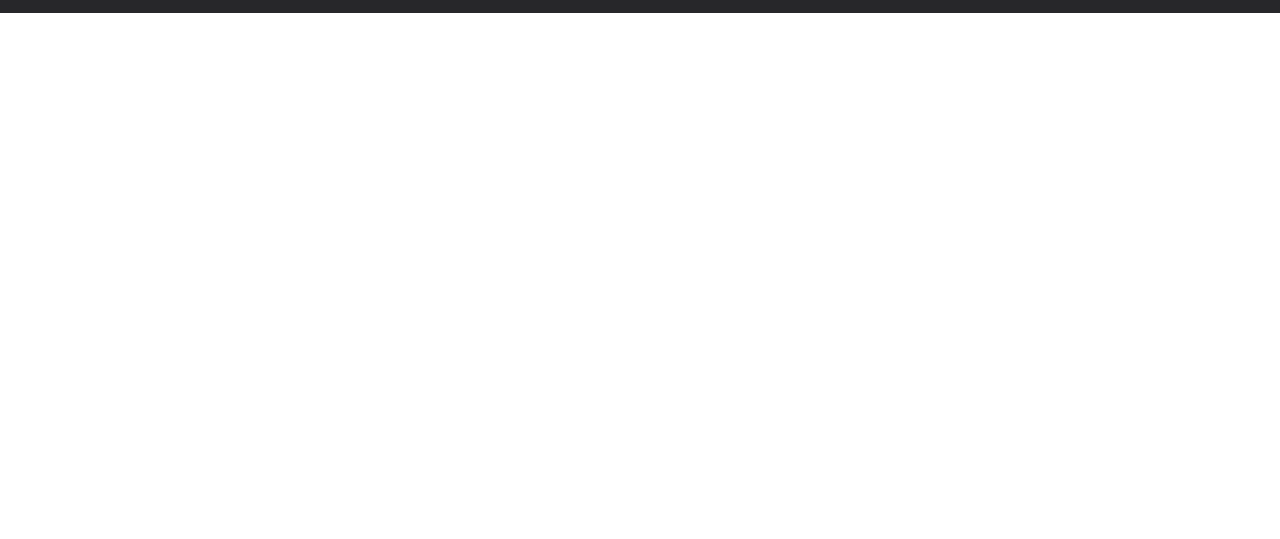
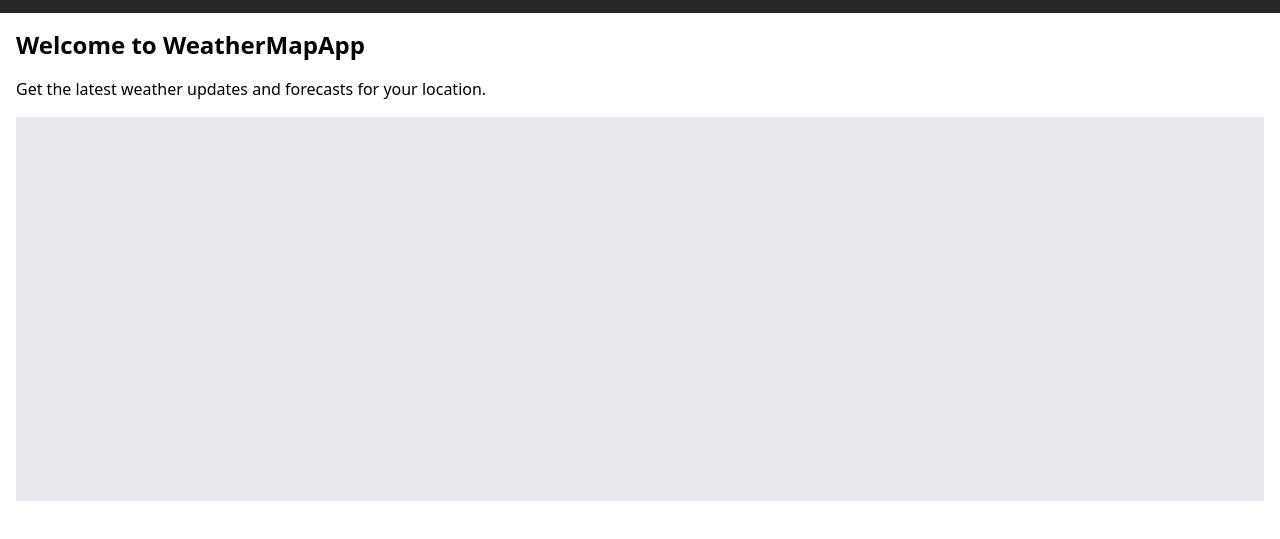
Before and after one commit to lolipop81471/websiteforlearn, a website: page index.html in a window 1280 px wide. Shown: the part 47-586 px from the top of the page. Drawn offline with nearby package versions, Linux system fonts and the light colour scheme.

Commit message:
more information save

```diff
--- a/index.html
+++ b/index.html
@@ -20,5 +20,10 @@
         </div>
       </div>
     </nav>
+    <main class="container mx-auto p-4">
+      <h1 class="text-2xl font-bold mb-4">Welcome to WeatherMapApp</h1>
+      <p class="mb-4">Get the latest weather updates and forecasts for your location.</p>
+      <div id="map" class="w-full h-96 bg-gray-200"></div>
+    </main>
   </body>
 </html>
```
Also changed, not shown: 2 other files.
